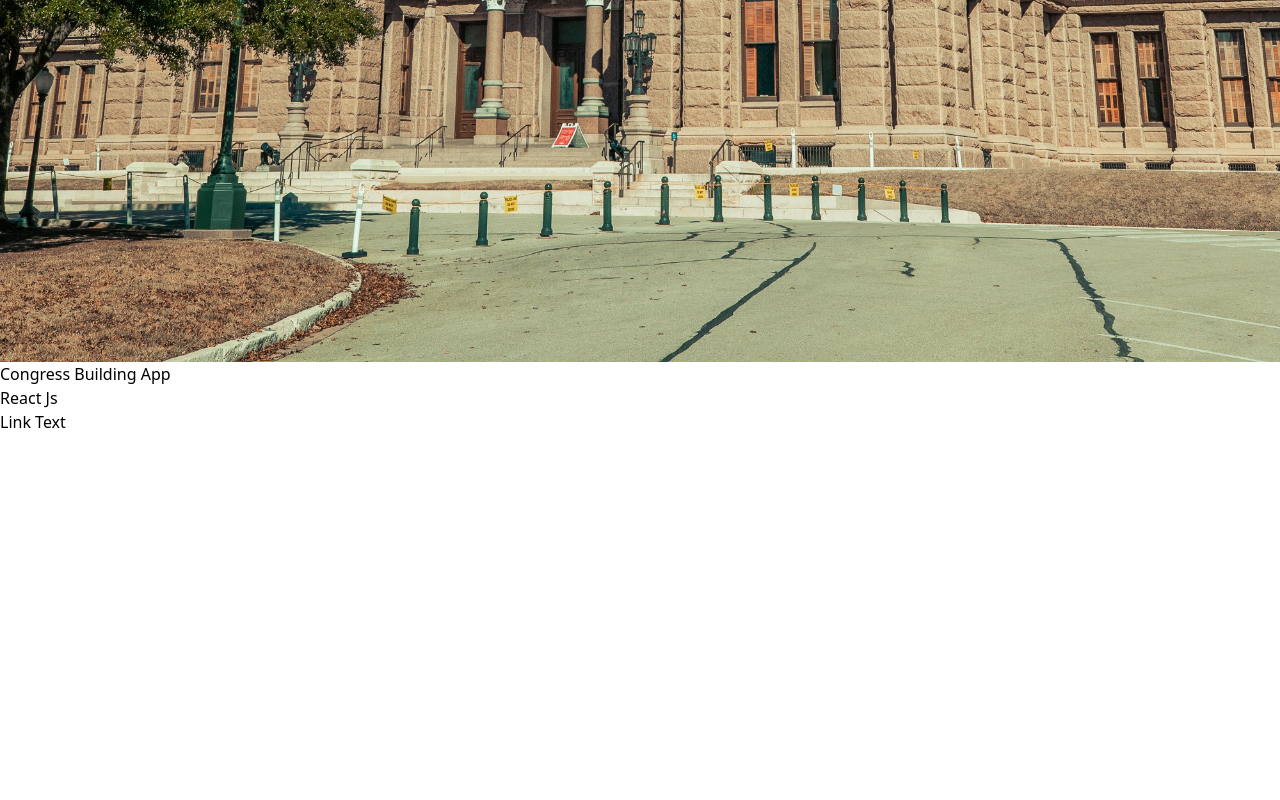
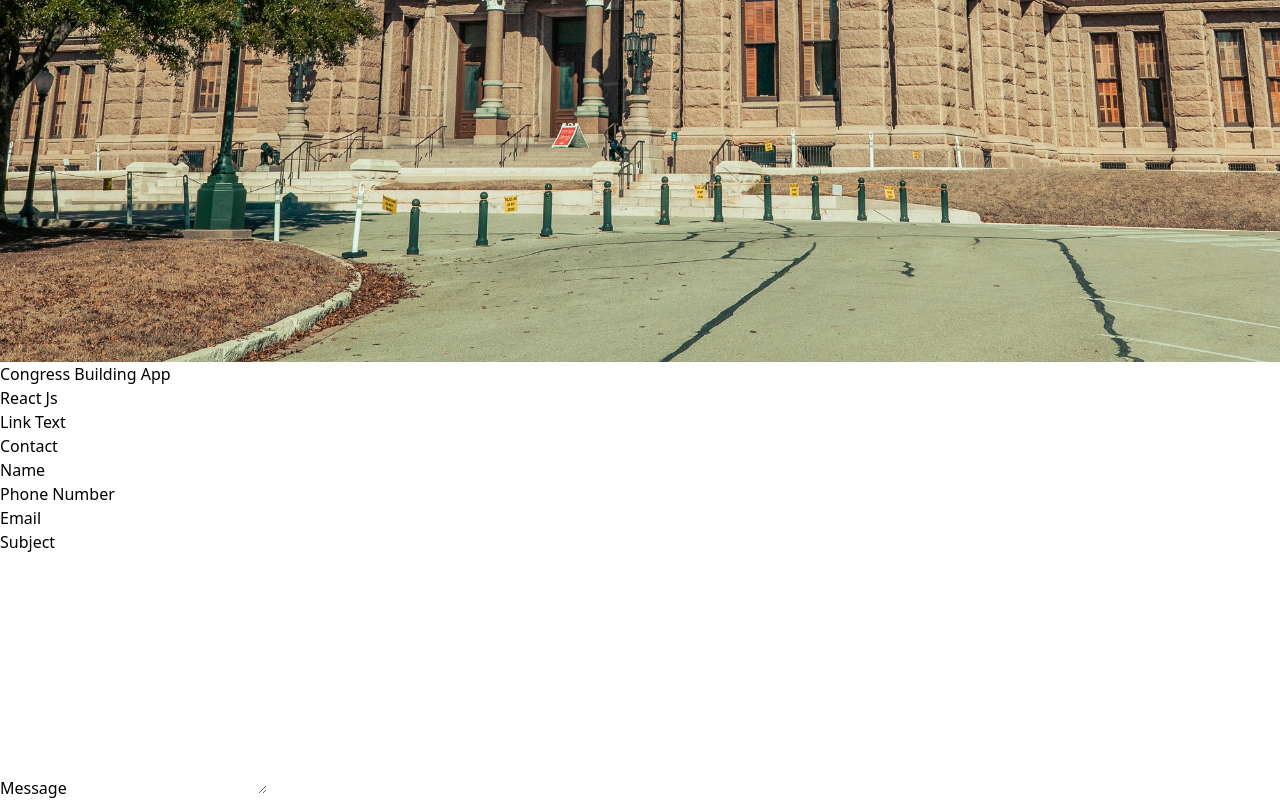
Before and after one commit to bgt1717/reacttailwindportfolio, a React (Vite) app in the folder web/: page / in a window 1280 px wide. Shown: the part 3093-3893 px from the top of the page. Before the commit the page ends 3527 px from the top, so only its background shows below. Built offline with nearby package versions, Linux system fonts and the light colour scheme; the HTML template or start-up script is replaced by a standard one.

Commit message:
Contact update

```diff
--- a/web/src/App.jsx
+++ b/web/src/App.jsx
@@ -1,6 +1,7 @@
 import Home from './components/Home';
 import Projects from './components/Projects';
 import SideBar from './components/SideBar';
+import Contact from './components/Contact';
 
 
 function App() {
@@ -10,6 +11,7 @@
         <SideBar/>
         <Home/>
         <Projects/>
+        <Contact />
       </div>
   )
 }
--- a/web/src/components/Contact.jsx
+++ b/web/src/components/Contact.jsx
@@ -2,7 +2,32 @@
 
 const Contact = () => (
   <>
-    <div id='contact' className='max-w-[1040px] m-auto md:pl-20 p-4 py-16' >Contact</div>
+    <div id='contact' className='max-w-[1040px] m-auto md:pl-20 p-4 py-16' >
+        <h1 className='py-4 text-4xl font-bold text-center text-[#001b5e]'>Contact</h1>
+        <form action="" method='POST' encType='multipart/form-data'></form>
+            <div>
+                <div>
+                    <label>Name</label>
+                    <input type="text" name='name'/>
+                </div>
+                <div>
+                    <label>Phone Number</label>
+                    <input type="text" name='phone' />
+                </div>
+            </div>
+            <div>
+                <label>Email</label>
+                <input type="email" name="" />
+            </div>
+            <div>
+                <label>Subject</label>
+                <input type="email" name="" />
+            </div>
+            <div>
+                <label>Message</label>
+                <textarea rows='10' name="message"></textarea>
+            </div>
+    </div>
   </>
 );
 
```
